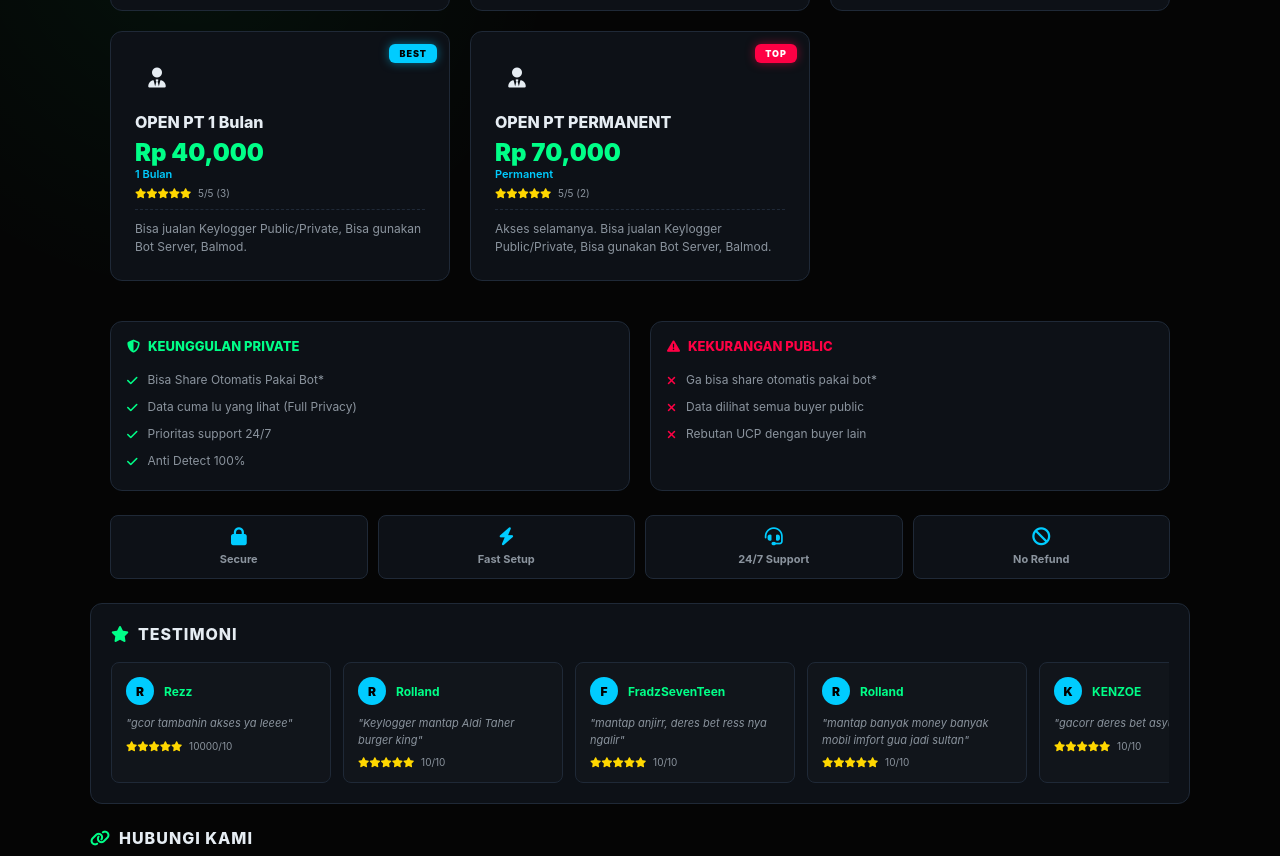
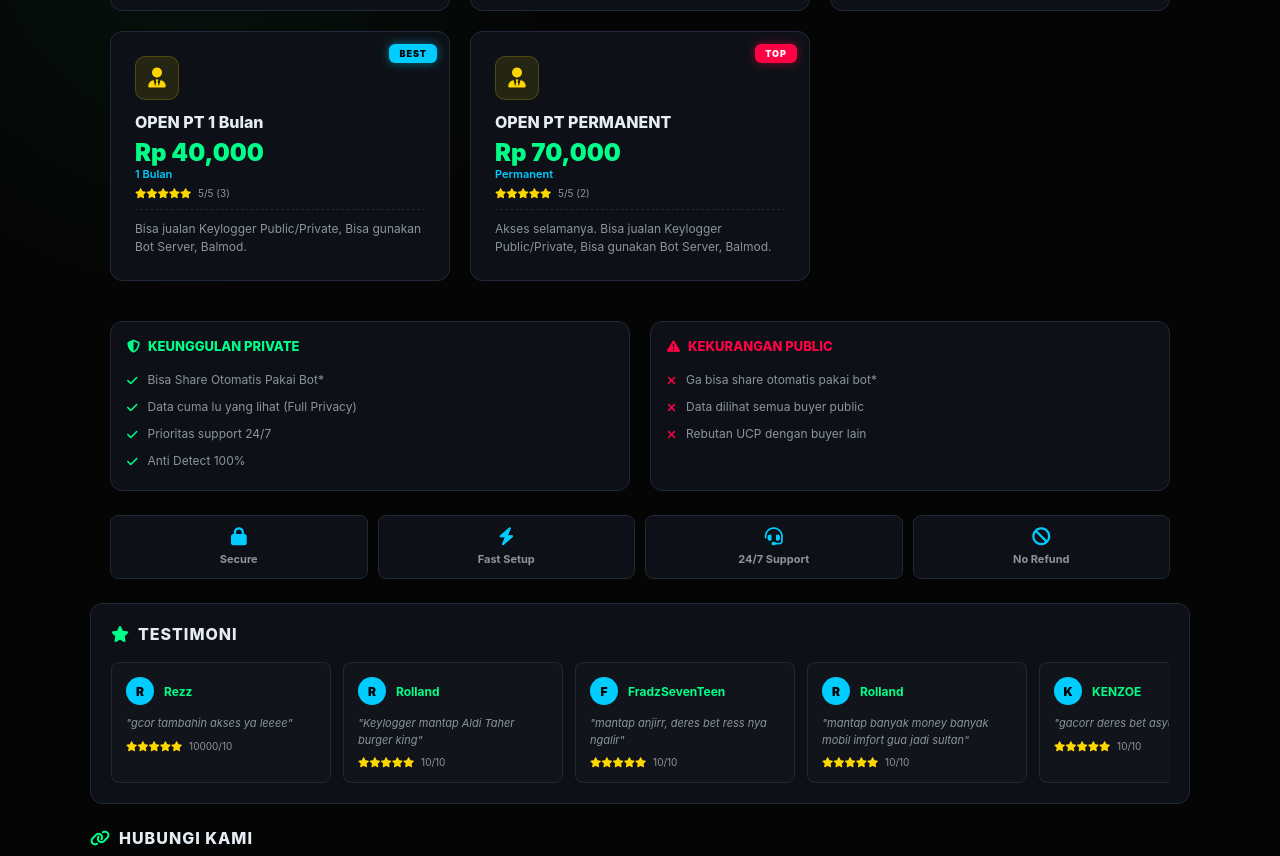
Before and after one commit to HarunEpep/market-str, a plain HTML site: page index.html in a window 1280 px wide. Shown: the part 1070-1926 px from the top of the page. Drawn offline with Linux system fonts and the light colour scheme.

Commit message:
Refactor style.css for improved structure and readability

```diff
--- a/style.css
+++ b/style.css
@@ -136,6 +136,7 @@ body {
 }
 .product-icon.public { background: rgba(255,0,68,0.1); color: var(--neon-red); border: 1px solid rgba(255,0,68,0.2); }
 .product-icon.private { background: rgba(0,255,136,0.1); color: var(--neon-green); border: 1px solid rgba(0,255,136,0.2); }
+.product-icon.pt { background: rgba(255, 215, 0, 0.1); color: #FFD700; border: 1px solid rgba(255, 215, 0, 0.2); }
 
 .product-card h4 { font-size: 13px; font-weight: 800; margin-bottom: 6px; line-height: 1.3; }
 .product-card .price { font-size: 18px; font-weight: 900; color: var(--neon-green); }
```
